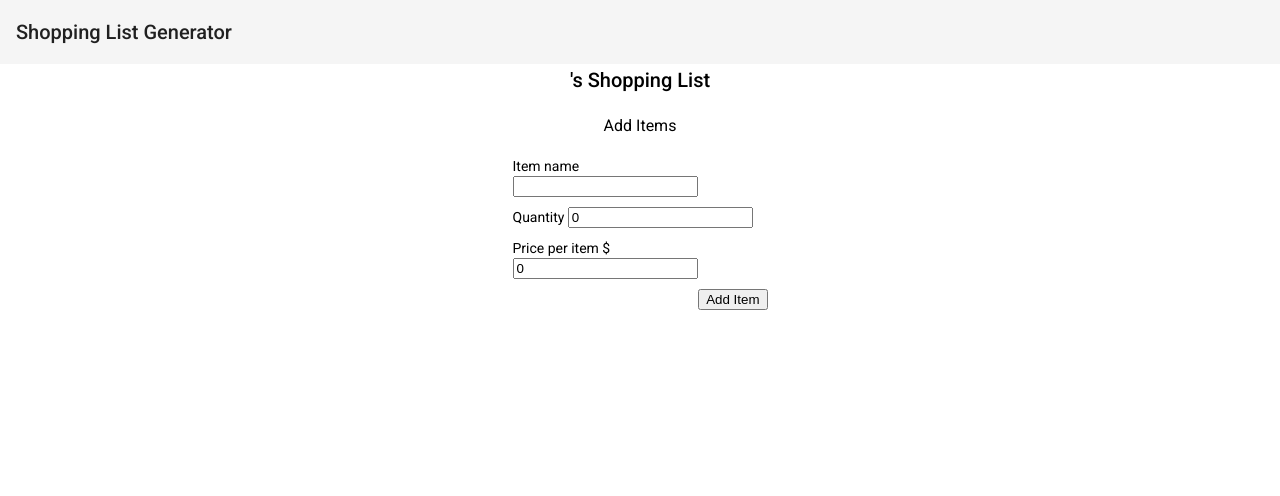
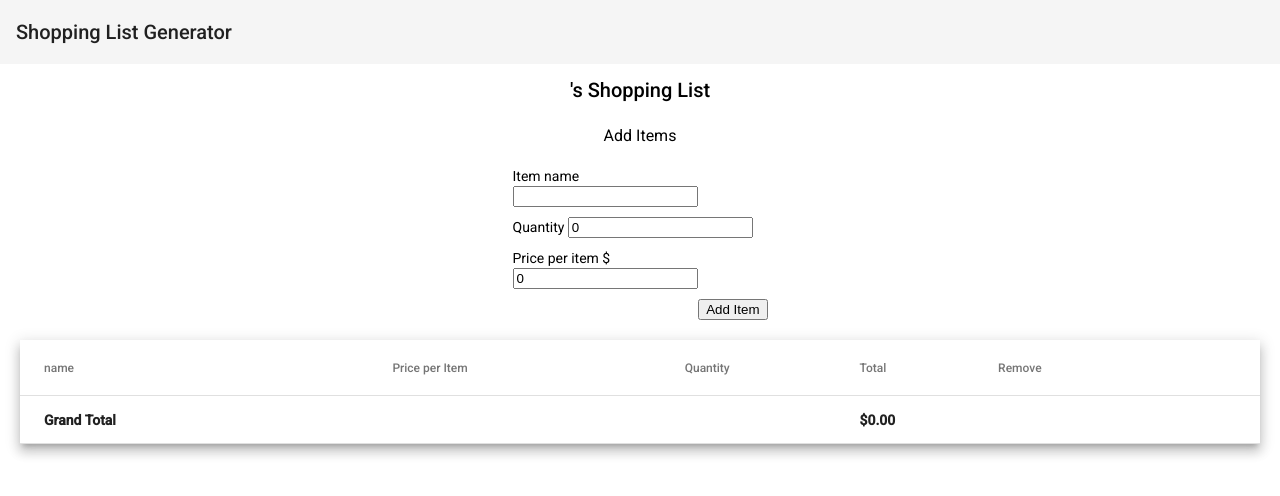
Before and after one commit to gsloup/shopping-list-angular-app, an Angular app: page /shopping-list in a window 1280 px wide. Shown: the top 496 px of the page. Built offline with nearby package versions, Linux system fonts and the light colour scheme.

Commit message:
adds formatted table data to component

```diff
--- a/src/app/shopping-list/shopping-list.component.html
+++ b/src/app/shopping-list/shopping-list.component.html
@@ -1,4 +1,4 @@
-<h2 class="text-center">{{ user }}'s Shopping List</h2>
+<h2 class="text-center pt-10">{{ user }}'s Shopping List</h2>
 
 <div class="text-center ">
     <h3>Add Items</h3>
@@ -22,3 +22,51 @@
 <div *ngFor="let item of items">
     <div>{{item.name}} - {{item.qty}} - {{item.price}} <button (click)=removeItem(item.id)>Remove</button></div>
 </div>
+
+<!-- MATERIAL DESIGN TABLE -->
+<table mat-table [dataSource]="items" class="mat-elevation-z8">
+    <!-- Item Column -->
+    <ng-container matColumnDef="name">
+      <th mat-header-cell *matHeaderCellDef> name </th>
+      <td mat-cell *matCellDef="let item"> {{ item.name }} </td>
+      <td mat-footer-cell *matFooterCellDef> Grand Total </td>
+    </ng-container>
+
+    <!-- Price Column -->
+    <ng-container matColumnDef="price">
+        <th mat-header-cell *matHeaderCellDef> Price per Item</th>
+        <td mat-cell *matCellDef="let item"> {{item.price | currency}} </td>
+        <td mat-footer-cell *matFooterCellDef></td>
+    </ng-container>
+
+    <!-- Quantity Column -->
+    <ng-container matColumnDef="qty">
+        <th mat-header-cell *matHeaderCellDef> Quantity </th>
+        <td mat-cell *matCellDef="let item"> {{ item.qty }} </td>
+        <td mat-footer-cell *matFooterCellDef></td>
+    </ng-container>
+
+    <!-- Total Price per specific Item Column -->
+    <ng-container matColumnDef="total">
+      <th mat-header-cell *matHeaderCellDef> Total </th>
+      <td mat-cell *matCellDef="let item"> {{item.price * item.qty | currency}} </td>
+      <td mat-footer-cell *matFooterCellDef> {{getTotalCost() | currency}} </td>
+      <!-- will need to get price * quantity then sum at bottom -->
+    </ng-container>
+
+    <!-- Remove Item Column -->
+    <ng-container matColumnDef="remove">
+        <th mat-header-cell *matHeaderCellDef> Remove </th>
+        <td mat-cell *matCellDef="let item">
+            <!-- removal button icon -->
+            <button mat-icon-button color="warn" aria-label="delete icon">
+                <mat-icon (click)=removeItem(item.id)>delete</mat-icon>
+            </button>
+        </td>
+        <td mat-footer-cell *matFooterCellDef></td>
+    </ng-container>
+
+    <tr mat-header-row *matHeaderRowDef="displayedColumns"></tr>
+    <tr mat-row *matRowDef="let row; columns: displayedColumns;"></tr>
+    <tr mat-footer-row *matFooterRowDef="displayedColumns"></tr>
+</table>
--- a/src/app/shopping-list/shopping-list.component.scss
+++ b/src/app/shopping-list/shopping-list.component.scss
@@ -0,0 +1,9 @@
+table {
+    margin: auto;
+    margin-top: 20px;
+    width: calc(100% - 40px);
+}
+
+tr.mat-footer-row {
+    font-weight: bold;
+}
--- a/src/app/shopping-list/shopping-list.component.ts
+++ b/src/app/shopping-list/shopping-list.component.ts
@@ -11,22 +11,23 @@ import { UserService } from '../services/user.service';
 })
 export class ShoppingListComponent implements OnInit {
 
-  items: Item[] = []
+  items: Item[] = []; // grabs from itemsService
   name = '';
   qty: number = 0;
   price: number = 0;
-  user: string;
+
+  user: string; // grabs from userService
+
+  // Array of table columns
+  displayedColumns: string[] = ['name', 'price', 'qty', 'total', 'remove'];
 
   constructor(private itemService: ItemsService, private userService: UserService) {
     this.itemService.items$.subscribe(v => this.items = v); // updates local items[] via state management
     this.userService.user$
       .subscribe(user => this.user = user ? user.username: null); // adds ternary to fix null error when logging out
-
   }
 
-  ngOnInit(): void {
-  }
-
+  // Add Item to table
   addItem(){
     this.itemService.addItem(this.name, this.qty, this.price);
     this.name = '';
@@ -34,8 +35,17 @@ export class ShoppingListComponent implements OnInit {
     this.price = 0;
   }
 
+  // Remove item from table
   removeItem(id){
     this.itemService.removeItem(id);
   }
 
+
+  // Get the total cost of all transactions
+  getTotalCost() {
+    return this.items.map(t => t.price * t.qty).reduce((acc, value) => acc + value, 0);
+  }
+
+  ngOnInit(): void {
+  }
 }
```
